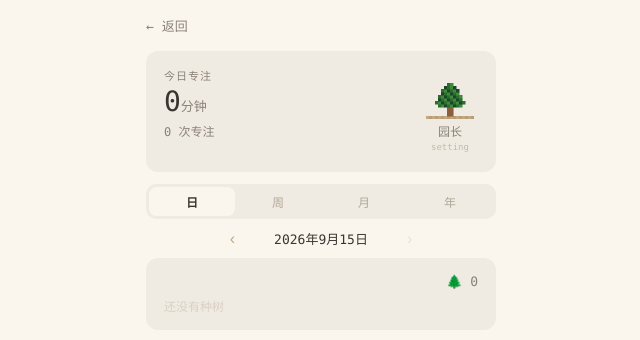
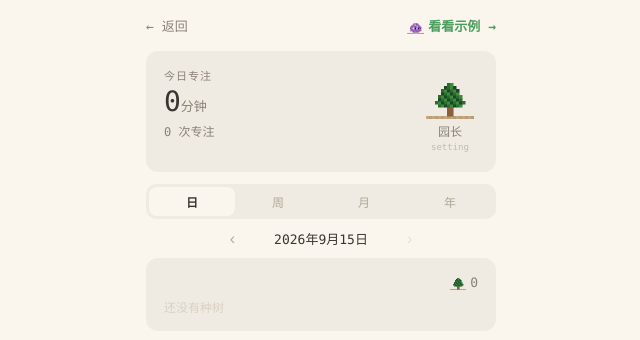
Before and after one commit to bettercallx/Blank, a React (Vite) app: page / in a window 1280 px wide. Both pictures are taken after a click on the button "统计 →". Shown: the top 340 px of the page, without its empty margins (319-959 px from the left). Built offline with nearby package versions, Linux system fonts and the light colour scheme.

Commit message:
add a demo botton

```diff
--- a/src/App.jsx
+++ b/src/App.jsx
@@ -31,7 +31,7 @@ export default function App() {
   const [treeStage,setTreeStage] = useState(0);
   const startTimeRef = useRef(null);   // wall-clock start, so the timer survives backgrounding
   const completedRef = useRef(false);  // guards against double-completion (timer tick + resume/give-up race)
-  const {records,addRecord,importRecords} = useHistory();
+  const {records,addRecord,importRecords,demo,setDemo} = useHistory();
 
   const isStopwatch = duration === 0;
   // Cap the open-ended stopwatch so a forgotten session can't record an absurd
@@ -377,5 +377,6 @@ export default function App() {
   // ---- STATS ----
   return <Stats records={records} tags={tags} setTags={setTags} importRecords={importRecords}
     userName={userName} setUserName={setUserName} userAvatar={userAvatar} setUserAvatar={setUserAvatar}
-    onBack={()=>setScreen("home")} />;
+    demo={demo} setDemo={setDemo}
+    onBack={()=>{setDemo(false);setScreen("home");}} />;
 }
--- /dev/null
+++ b/src/components/MiniTree.jsx
@@ -0,0 +1,13 @@
+import { treePixels } from "./treePixels";
+
+// A shrunk pixel tree for any of the 10 species — reuse anywhere an emoji-sized
+// icon is wanted (forest dots, buttons, labels). Renders the 16×16 pixel grid
+// scaled to `size`px; stage 3 = fully grown.
+export default function MiniTree({ treeId, size = 16, stage = 3 }) {
+  return (
+    <svg width={size} height={size} viewBox="0 0 16 16"
+      style={{ imageRendering: "pixelated", display: "block", flexShrink: 0 }}>
+      {treePixels(treeId, stage, 1)}
+    </svg>
+  );
+}
--- a/src/hooks/useHistory.js
+++ b/src/hooks/useHistory.js
@@ -1,9 +1,5 @@
 import { useState, useCallback, useMemo } from "react";
 import { createSampleRecords } from "../data/sampleData";
-
-// Demo mode: `true` shows the sample data only (for screenshots) and does NOT touch
-// your saved data; `false` = your real data only. Flip back to `false` when done.
-const USE_SAMPLE_DATA = false;
 
 const STORAGE_KEY = "blank_records";
 
@@ -25,15 +21,17 @@ function persist(records) {
 }
 
 export function useHistory() {
-  // Demo/sample data is regenerated fresh on each load and never persisted,
-  // so screenshots stay "today-relative". Only real sessions are saved.
-  const [sampleRecords] = useState(() => USE_SAMPLE_DATA ? createSampleRecords() : []);
+  // Demo mode: temporarily show curated sample data so new users can preview a
+  // populated dashboard (also handy for screenshots). It's regenerated fresh on load,
+  // never persisted, and never touches real data — flipping `demo` only swaps the view.
+  const [demo, setDemo] = useState(false);
+  const [sampleRecords] = useState(() => createSampleRecords());
   const [userRecords, setUserRecords] = useState(loadUserRecords);
 
   const addRecord = useCallback((r) => {
     setUserRecords(prev => {
       const next = [...prev, { ...r, id: Date.now(), date: new Date() }];
-      if(!USE_SAMPLE_DATA) persist(next); // don't write real storage while demoing
+      persist(next); // real sessions always save, regardless of demo view
       return next;
     });
   }, []);
@@ -41,16 +39,16 @@ export function useHistory() {
   const importRecords = useCallback((recs) => {
     setUserRecords(prev => {
       const next = [...prev, ...recs];
-      if(!USE_SAMPLE_DATA) persist(next);
+      persist(next);
       return next;
     });
   }, []);
 
-  // Demo mode shows sample data only; otherwise real (saved) data only.
+  // Demo shows sample data only; otherwise real (saved) data only.
   const records = useMemo(
-    () => USE_SAMPLE_DATA ? sampleRecords : userRecords,
-    [sampleRecords, userRecords]
+    () => demo ? sampleRecords : userRecords,
+    [demo, sampleRecords, userRecords]
   );
 
-  return { records, addRecord, importRecords };
+  return { records, addRecord, importRecords, demo, setDemo };
 }
--- a/src/screens/Stats.jsx
+++ b/src/screens/Stats.jsx
@@ -3,10 +3,11 @@ import { TREES } from "../data/trees";
 import { F, W } from "../styles";
 import PixelCloud from "../components/PixelCloud";
 import { treePixels } from "../components/treePixels";
+import MiniTree from "../components/MiniTree";
 import { parseForestCSV } from "../utils/importCSV";
 import { fmtDuration, fmtDurationShort } from "../utils/format";
 
-export default function Stats({ records, tags, setTags, importRecords, userName, setUserName, userAvatar, setUserAvatar, onBack }) {
+export default function Stats({ records, tags, setTags, importRecords, userName, setUserName, userAvatar, setUserAvatar, demo, setDemo, onBack }) {
   const [showSettings,setShowSettings] = useState(false);
   const [settingsName,setSettingsName] = useState("");
   const [statsPeriod,setStatsPeriod] = useState("day"); // day/week/month/year
@@ -107,9 +108,17 @@ export default function Stats({ records, tags, setTags, importRecords, userName,
 
   return (
     <div style={W.wrap}>
-      <div style={W.top}>
-        <button onClick={onBack} style={{background:"none",border:"none",fontSize:13,color:"#8a8078",cursor:"pointer",fontFamily:F}}>← 返回</button>
+      <div style={{...W.top,display:"flex",justifyContent:demo?"flex-end":"space-between",alignItems:"center"}}>
+        {!demo && <button onClick={onBack} style={{background:"none",border:"none",fontSize:13,color:"#8a8078",cursor:"pointer",fontFamily:F}}>← 返回</button>}
+        <button onClick={()=>setDemo(d=>!d)} style={{background:"none",border:"none",fontSize:13,color:demo?"#b0a898":"#4a9e5c",fontWeight:demo?400:600,cursor:"pointer",fontFamily:F,display:"inline-flex",alignItems:"center",gap:4}}>
+          {demo ? "退出示例 ✕" : <><MiniTree treeId="fumeshroom" size={17} />看看示例 →</>}
+        </button>
       </div>
+      {demo && (
+        <div style={{background:"#eef6ef",color:"#4a9e5c",fontSize:12,fontFamily:F,display:"flex",alignItems:"center",justifyContent:"center",gap:5,padding:"7px 12px"}}>
+          <MiniTree treeId={userAvatar} size={15} />示例数据预览 · 仅供参考,不会保存到你的记录
+        </div>
+      )}
       <div style={{flex:1,padding:"0 20px 32px",overflowY:"auto"}}>
         <div style={{...W.card,marginTop:16}}>
           <div style={{display:"flex",justifyContent:"space-between",alignItems:"flex-start"}}>
@@ -233,11 +242,10 @@ export default function Stats({ records, tags, setTags, importRecords, userName,
           const treeCount = filtered.reduce((s,r)=>s+Math.max(1,Math.ceil(r.duration/60)),0);
 
           // block 1: forest count — each session gives ceil(duration/60) trees
-          const treeEmojis = [];
+          const treeIcons = [];
           filtered.forEach(r=>{
-            const emoji = TREES.find(t=>t.id===r.tree)?.emoji||"🌱";
             const count = Math.max(1,Math.ceil(r.duration/60));
-            for(let j=0;j<count;j++) treeEmojis.push(emoji);
+            for(let j=0;j<count;j++) treeIcons.push(r.tree);
           });
 
           // trend: compare with previous period (only for current period)
@@ -314,14 +322,15 @@ export default function Stats({ records, tags, setTags, importRecords, userName,
           return <>
             {/* block 1: forest */}
             <div style={W.card}>
-              <div style={{display:"flex",justifyContent:"flex-end",alignItems:"center"}}>
-                <span style={{fontSize:13,color:"#8a8078",fontFamily:F}}>🌲 {treeCount}</span>
+              <div style={{display:"flex",justifyContent:"flex-end",alignItems:"center",gap:4}}>
+                <MiniTree treeId={userAvatar} size={16} />
+                <span style={{fontSize:13,color:"#8a8078",fontFamily:F}}>{treeCount}</span>
               </div>
               <div style={{display:"flex",flexWrap:"wrap",gap:3,marginTop:8,maxHeight:52,overflow:"hidden",alignItems:"center"}}
-                onClick={()=>{if(treeEmojis.length>20) setShowForest(true);}}>
-                {treeEmojis.length>0 ? treeEmojis.map((e,i)=><span key={i} style={{fontSize:18}}>{e}</span>) :
+                onClick={()=>{if(treeIcons.length>20) setShowForest(true);}}>
+                {treeIcons.length>0 ? treeIcons.map((tid,i)=><MiniTree key={i} treeId={tid} size={18} />) :
                   <span style={{fontSize:12,color:"#d8d0c4"}}>还没有种树</span>}
-                {treeEmojis.length>20 && <span style={{fontSize:14,color:"#b0a898",cursor:"pointer",letterSpacing:2}}>···</span>}
+                {treeIcons.length>20 && <span style={{fontSize:14,color:"#b0a898",cursor:"pointer",letterSpacing:2}}>···</span>}
               </div>
             </div>
 
@@ -331,7 +340,9 @@ export default function Stats({ records, tags, setTags, importRecords, userName,
                 onClick={()=>setShowForest(false)}>
                 <div onClick={e=>e.stopPropagation()}>
                   <PixelCloud width={300}>
-                    <div style={{fontSize:14,fontWeight:600,color:"#3a3530",fontFamily:F,marginBottom:4}}>🌿 {treeCount}</div>
+                    <div style={{fontSize:14,fontWeight:600,color:"#3a3530",fontFamily:F,marginBottom:4,display:"flex",alignItems:"center",justifyContent:"center",gap:5}}>
+                      <MiniTree treeId={userAvatar} size={18} />{treeCount}
+                    </div>
                     <div style={{fontSize:11,color:"#b0a898",fontFamily:F,marginBottom:12}}>
                       {statsPeriod==="day"?"今日":""}
                       {statsPeriod==="week"?"本周":""}
@@ -340,7 +351,7 @@ export default function Stats({ records, tags, setTags, importRecords, userName,
                       种下的树
                     </div>
                     <div style={{display:"flex",flexWrap:"wrap",gap:4,justifyContent:"center",maxHeight:240,overflowY:"auto"}}>
-                      {treeEmojis.map((e,i)=><span key={i} style={{fontSize:20}}>{e}</span>)}
+                      {treeIcons.map((tid,i)=><MiniTree key={i} treeId={tid} size={20} />)}
                     </div>
                     <button onClick={()=>setShowForest(false)}
                       style={{marginTop:12,padding:"6px 0",width:"80%",borderRadius:8,background:"#3a3530",color:"#faf6ee",fontSize:12,fontFamily:F,border:"none",cursor:"pointer"}}>关闭</button>
--- a/src/utils/activeSession.js
+++ b/src/utils/activeSession.js
@@ -1,3 +1,4 @@
+
 // Persists the *running* focus session so it survives a full page kill (e.g. iOS
 // Safari discarding a backgrounded tab). Only the session "recipe" is stored — the
 // elapsed time is always recomputed from `startTime`, never counted.
```
Also changed, not shown: 1 other file (tests, documents, lock files or other folders).
